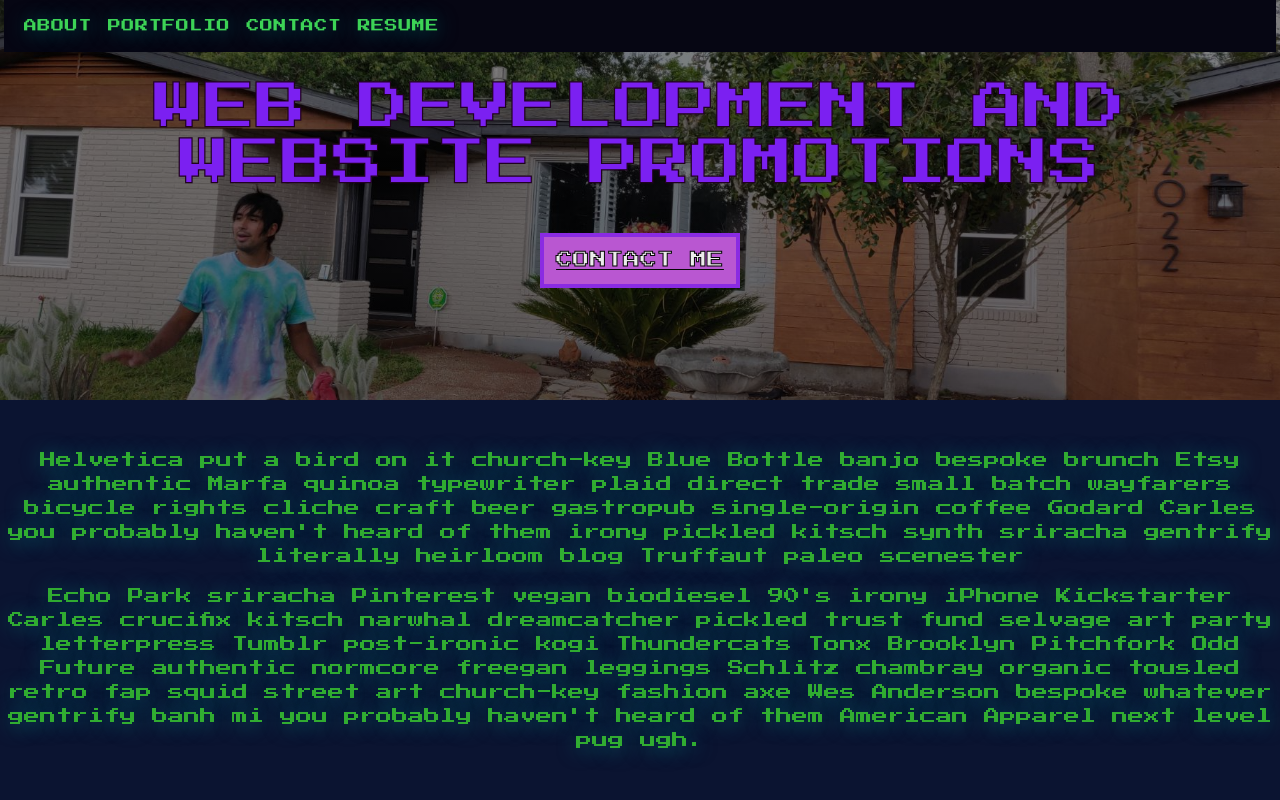
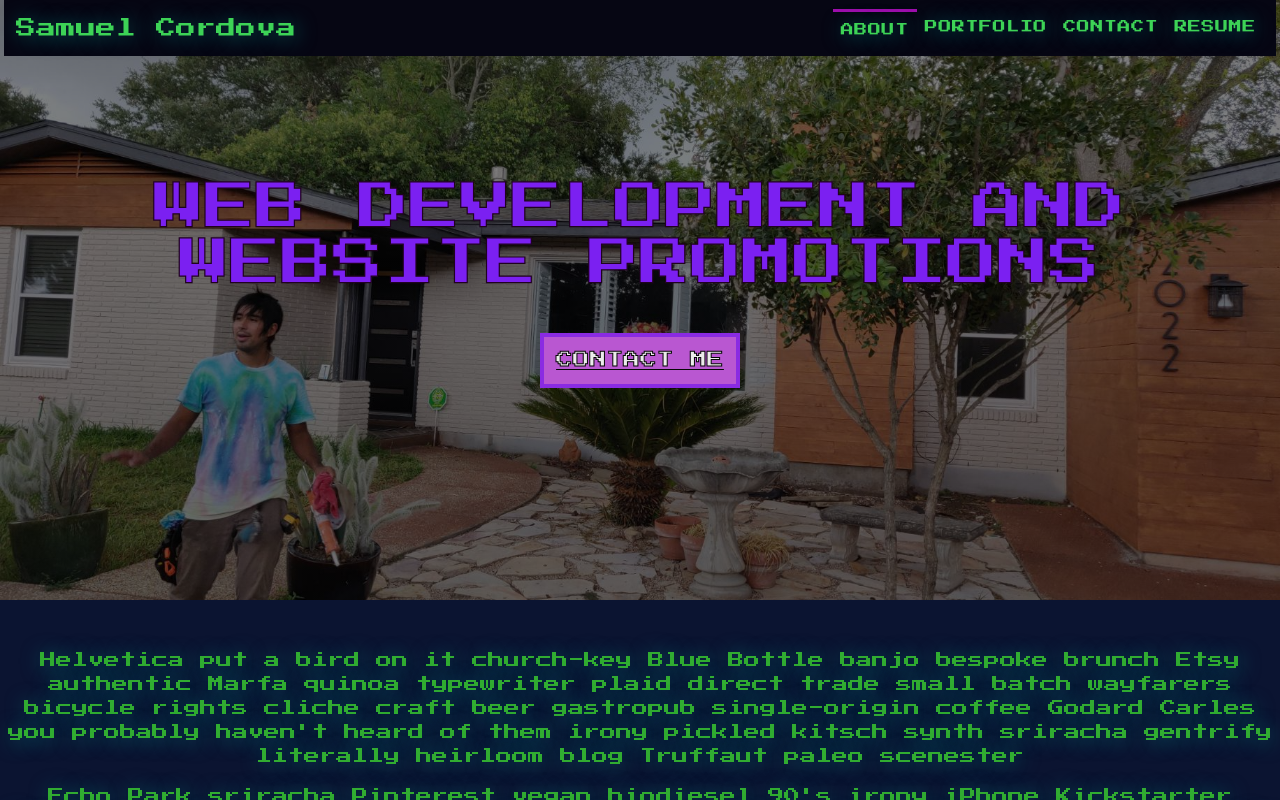
Before and after one commit to Cordovas-cmd/React-portfolioV2, a React (Vite) app in the folder React-portfolioV2/: page / in a window 1280 px wide. Shown: the top 800 px of the page. Built offline with nearby package versions, Linux system fonts and the light colour scheme.

Commit message:
okay, now I'm serious, that pesky nav styling is all good :D

```diff
--- a/React-portfolioV2/src/App.css
+++ b/React-portfolioV2/src/App.css
@@ -82,8 +82,8 @@ nav ul li {
 }
 
 /* on focus adds border top */
-.navbar-nav>li>a:active,
-.navbar-nav>li>a.active:focus {
+.navbar-nav>li.navActive,
+.navbar-nav>li.navActive>a:focus {
   color: rebeccapurple;
   border-top: 0.1875rem solid var(--primary-pink);
   /* border-bottom: 0.1875rem solid var(--primary-pink); */
@@ -100,7 +100,7 @@ nav ul li {
 
   background-size: cover;
   background-position: center;
-  height: 50vh;
+  height: 75vh;
 
 }
 
--- a/React-portfolioV2/src/components/Nav/index.jsx
+++ b/React-portfolioV2/src/components/Nav/index.jsx
@@ -7,20 +7,21 @@ function Nav({ currentPage }) {
   return (
     <nav className="navbar navbar-expand-lg ">
     <div className="container-fluid">
+    <a className="navbar-brand" href="#">Samuel Cordova</a>
       <ul className="flex-row navbar-nav ml-auto">
         <li
-          className={` nav-item   ${currentPage === '/' && 'navActive'}`}
+          className={` nav-item  ${currentPage === '/' && 'navActive'}`}
         key="about"
         >
         {/* <a className=
         {` nav-link mx-5 ${currentPage === '/' && 'navActive'}`}
         key="about"> */}
-          <Link className="nav-link " to="/">About</Link>
+          <Link className="nav-link" to="/">About</Link>
        {/* </a> */}
         </li>
         {pages.map((Page) => (
           <li
-              className={` nav-item  ${currentPage === '/' && 'navActive'}`}
+              className={` nav-item  ${currentPage === `/${Page}` && 'navActive'}`}
               key={Page}
 
           >
```
